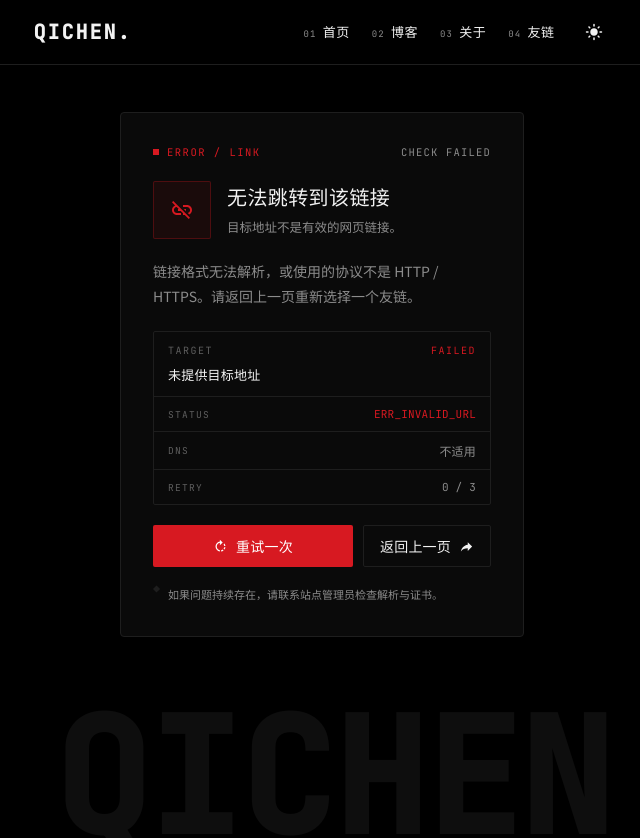
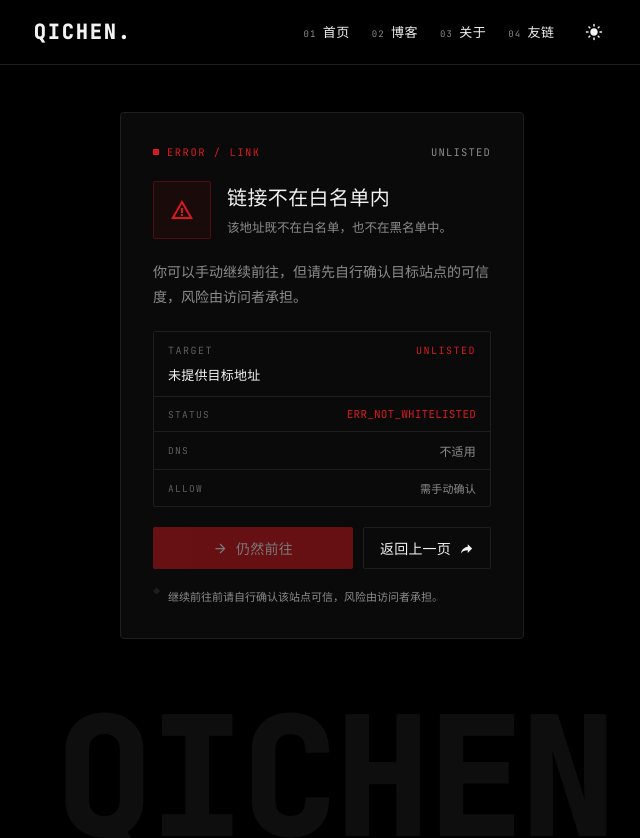
Before and after one commit to qichenya/qichen-web, a React (Vite) app: page /link-error in a window 1280 px wide. Shown: the top 838 px of the page, without its empty margins (318-958 px from the left). Built offline with nearby package versions, Linux system fonts and the light colour scheme; a web font is replaced by a local one.

Commit message:
友链跳转增加白名单与黑名单机制，未收录地址支持手动前往

```diff
--- /dev/null
+++ b/src/data/linkBlacklist.ts
@@ -0,0 +1,9 @@
+/**
+ * 友链跳转黑名单（外置，方便单独维护）
+ *
+ * - 按域名匹配，写域名或完整 URL 都可以，例如 `spam.com` / `https://spam.com/path`
+ * - 黑名单优先级高于白名单：即使同时在白名单里也会被拦截
+ */
+export const blockedLinks: string[] = [
+  'pornhub.com',
+];
--- /dev/null
+++ b/src/data/linkWhitelist.ts
@@ -0,0 +1,11 @@
+/**
+ * 友链跳转白名单（外置，方便单独维护）
+ *
+ * - `src/data/friendLinks.ts` 中的地址会自动加入白名单，无需在这里重复
+ * - 这里用于额外允许跳转的地址，只写完整的 http / https URL
+ * - 末尾斜杠可有可无，比较时会忽略
+ */
+export const extraAllowedLinks: string[] = [
+  'https://qichen.ink',
+  'https://qichen.icu',
+];
--- a/src/pages/LinkErrorPage.tsx
+++ b/src/pages/LinkErrorPage.tsx
@@ -1,11 +1,38 @@
-import React, { useCallback, useEffect, useRef, useState } from 'react';
+import React, { useCallback, useEffect, useMemo, useRef, useState } from 'react';
 import { Box, CircularProgress, Typography, alpha, useTheme } from '@mui/material';
-import { LinkOff, Reply, RotateRight } from '@mui/icons-material';
-import { useSearchParams } from 'react-router-dom';
+import { ArrowForward, Block, LinkOff, Reply, RotateRight, WarningAmber } from '@mui/icons-material';
+import { useNavigate, useSearchParams } from 'react-router-dom';
 import { FONT_DOTS, FONT_MONO, PAGE_MAX_WIDTH } from '../theme/theme';
+import { friendLinks } from '../data/friendLinks';
+import { extraAllowedLinks } from '../data/linkWhitelist';
+import { blockedLinks } from '../data/linkBlacklist';
 import { checkLink, type LinkFailure } from '../utils/linkCheck';
 
 const MAX_RETRY = 3;
+
+// 白名单按 协议 + 域名 + 路径 精确匹配，避免本站成为任意跳转/探测的中转
+const toWhitelistKey = (raw: string): string | null => {
+  try {
+    const url = new URL(raw);
+    if (url.protocol !== 'http:' && url.protocol !== 'https:') return null;
+    const path = url.pathname.replace(/\/+$/, '');
+    return `${url.protocol}//${url.host}${path}`.toLowerCase();
+  } catch {
+    return null;
+  }
+};
+
+// 黑名单按域名匹配，写完整 URL 或裸域名都能识别
+const toHostname = (raw: string): string | null => {
+  try {
+    const url = new URL(raw.includes('://') ? raw : `https://${raw}`);
+    return url.hostname.toLowerCase();
+  } catch {
+    return null;
+  }
+};
+
+type Phase = 'checking' | 'failed' | 'denied' | 'unlisted';
 
 const mono = (size: number, spacing = '0.02em') => ({
   fontFamily: FONT_MONO,
@@ -18,14 +45,36 @@ export const LinkErrorPage: React.FC = () => {
   const [searchParams] = useSearchParams();
   const target = searchParams.get('target') ?? '';
   const theme = useTheme();
+  const navigate = useNavigate();
 
-  const [phase, setPhase] = useState<'checking' | 'failed'>('checking');
+  const whitelist = useMemo(
+    () => new Set(
+      [...friendLinks.map((link) => link.url), ...extraAllowedLinks]
+        .map(toWhitelistKey)
+        .filter((key): key is string => Boolean(key)),
+    ),
+    [],
+  );
+  const blacklist = useMemo(
+    () => new Set(
+      blockedLinks
+        .map(toHostname)
+        .filter((host): host is string => Boolean(host)),
+    ),
+    [],
+  );
+  const targetKey = toWhitelistKey(target);
+  const targetHost = targetKey ? new URL(target).hostname.toLowerCase() : null;
+  const blacklisted = Boolean(targetHost && blacklist.has(targetHost));
+  const allowed = Boolean(targetKey && !blacklisted && whitelist.has(targetKey));
+
+  const [phase, setPhase] = useState<Phase>(allowed ? 'checking' : blacklisted ? 'denied' : 'unlisted');
   const [failure, setFailure] = useState<LinkFailure | null>(null);
   const [attempts, setAttempts] = useState(0);
   const runningRef = useRef(false);
 
   const run = useCallback(async () => {
-    if (runningRef.current) return;
+    if (!allowed || runningRef.current) return;
     runningRef.current = true;
     setPhase('checking');
 
@@ -40,11 +89,15 @@ export const LinkErrorPage: React.FC = () => {
 
     setFailure(result.failure);
     setPhase('failed');
-  }, [target]);
+  }, [allowed, target]);
 
   useEffect(() => {
+    if (!allowed) {
+      setPhase(blacklisted ? 'denied' : 'unlisted');
+      return;
+    }
     void run();
-  }, [run]);
+  }, [allowed, blacklisted, run]);
 
   const retry = () => {
     if (attempts >= MAX_RETRY) return;
@@ -57,6 +110,15 @@ export const LinkErrorPage: React.FC = () => {
     else window.close();
   };
 
+  // 既不在白名单也不在黑名单时，允许访问者手动前往
+  const goAnyway = () => {
+    if (!targetKey) return;
+    window.opener = null;
+    window.location.replace(target);
+  };
+
+  const denied = phase === 'denied';
+  const unlisted = phase === 'unlisted';
   const checking = phase === 'checking';
   const failureState = failure ?? {
     code: 'ERR_CONNECTION_FAILED',
@@ -65,12 +127,48 @@ export const LinkErrorPage: React.FC = () => {
     dns: '未找到可用记录',
   };
   const retryExhausted = attempts >= MAX_RETRY;
+  const primaryDisabled = unlisted ? !targetKey : !denied && (checking || retryExhausted);
 
-  const diagnosticsRows = [
-    { key: 'STATUS', value: checking ? 'PENDING' : failureState.code, accent: !checking },
-    { key: 'DNS', value: checking ? '检测中' : failureState.dns, accent: false },
-    { key: 'RETRY', value: `${attempts} / ${MAX_RETRY}`, accent: false },
-  ];
+  const metaRight = denied ? 'BLOCKED' : unlisted ? 'UNLISTED' : checking ? 'CHECKING' : 'CHECK FAILED';
+  const cardTitle = denied
+    ? '该地址已被列入黑名单'
+    : unlisted
+      ? '链接不在白名单内'
+      : checking
+        ? '正在检查链接'
+        : '无法跳转到该链接';
+  const cardSubtitle = denied
+    ? '目标站点在黑名单中，已阻止跳转。'
+    : unlisted
+      ? '该地址既不在白名单，也不在黑名单中。'
+      : checking
+        ? '请稍候，正在确认目标站点是否可以访问。'
+        : failureState.subtitle;
+  const cardDescription = denied
+    ? '该地址被明确列入黑名单，本站不会为其提供跳转。'
+    : unlisted
+      ? '你可以手动继续前往，但请先自行确认目标站点的可信度，风险由访问者承担。'
+      : checking
+        ? '检查通过后会自动跳转；若目标站点没有响应，就会停留在当前页面。'
+        : failureState.description;
+
+  const diagnosticsRows = denied
+    ? [
+        { key: 'STATUS', value: 'ERR_BLACKLISTED', accent: true },
+        { key: 'DNS', value: '不适用', accent: false },
+        { key: 'ALLOW', value: '已拉黑', accent: false },
+      ]
+    : unlisted
+      ? [
+          { key: 'STATUS', value: 'ERR_NOT_WHITELISTED', accent: true },
+          { key: 'DNS', value: '不适用', accent: false },
+          { key: 'ALLOW', value: '需手动确认', accent: false },
+        ]
+      : [
+          { key: 'STATUS', value: checking ? 'PENDING' : failureState.code, accent: !checking },
+          { key: 'DNS', value: checking ? '检测中' : failureState.dns, accent: false },
+          { key: 'RETRY', value: `${attempts} / ${MAX_RETRY}`, accent: false },
+        ];
 
   return (
     <Box sx={{ pt: { xs: 11, md: 14 }, pb: { xs: 8, md: 10 } }}>
@@ -94,7 +192,7 @@ export const LinkErrorPage: React.FC = () => {
               </Box>
             </Box>
             <Box component="span" sx={{ ...mono(10.5, '1.2px'), color: 'text.secondary', whiteSpace: 'nowrap' }}>
-              {checking ? 'CHECKING' : 'CHECK FAILED'}
+              {metaRight}
             </Box>
           </Box>
 
@@ -116,16 +214,20 @@ export const LinkErrorPage: React.FC = () => {
             >
               {checking ? (
                 <CircularProgress size={22} thickness={4} sx={{ color: 'primary.main' }} />
+              ) : denied ? (
+                <Block sx={{ fontSize: 24, color: 'primary.main' }} />
+              ) : unlisted ? (
+                <WarningAmber sx={{ fontSize: 24, color: 'primary.main' }} />
               ) : (
                 <LinkOff sx={{ fontSize: 24, color: 'primary.main' }} />
               )}
             </Box>
             <Box sx={{ display: 'flex', flexDirection: 'column', gap: '6px', minWidth: 0 }}>
               <Typography sx={{ fontSize: 20, fontWeight: 500, letterSpacing: '0.4px', lineHeight: '28px' }}>
-                {checking ? '正在检查链接' : '无法跳转到该链接'}
+                {cardTitle}
               </Typography>
               <Typography sx={{ fontSize: 12.5, color: 'text.secondary', lineHeight: '20px' }}>
-                {checking ? '请稍候，正在确认目标站点是否可以访问。' : failureState.subtitle}
+                {cardSubtitle}
               </Typography>
             </Box>
           </Box>
@@ -133,9 +235,7 @@ export const LinkErrorPage: React.FC = () => {
           <Box sx={{ height: 20 }} />
 
           <Typography sx={{ fontSize: 14, color: 'text.secondary', lineHeight: '25px' }}>
-            {checking
-              ? '检查通过后会自动跳转；若目标站点没有响应，就会停留在当前页面。'
-              : failureState.description}
+            {cardDescription}
           </Typography>
 
           <Box sx={{ height: 22 }} />
@@ -147,7 +247,7 @@ export const LinkErrorPage: React.FC = () => {
                   TARGET
                 </Box>
                 <Box component="span" sx={{ ...mono(10, '1.5px'), color: checking ? 'text.secondary' : 'primary.main', whiteSpace: 'nowrap' }}>
-                  {checking ? 'CHECKING' : 'FAILED'}
+                  {denied ? 'BLOCKED' : unlisted ? 'UNLISTED' : checking ? 'CHECKING' : 'FAILED'}
                 </Box>
               </Box>
               <Box
@@ -198,8 +298,8 @@ export const LinkErrorPage: React.FC = () => {
             <Box
               component="button"
               type="button"
-              onClick={retry}
-              disabled={checking || retryExhausted}
+              onClick={denied ? () => navigate('/links') : unlisted ? goAnyway : retry}
+              disabled={primaryDisabled}
               sx={{
                 display: 'flex',
                 alignItems: 'center',
@@ -210,17 +310,17 @@ export const LinkErrorPage: React.FC = () => {
                 px: 2,
                 border: 'none',
                 borderRadius: '2px',
-                cursor: checking || retryExhausted ? 'not-allowed' : 'pointer',
+                cursor: primaryDisabled ? 'not-allowed' : 'pointer',
                 bgcolor: 'primary.main',
                 color: '#FFFFFF',
                 ...mono(14, '0.2px'),
-                opacity: checking || retryExhausted ? 0.45 : 1,
+                opacity: primaryDisabled ? 0.45 : 1,
                 transition: 'opacity .2s ease',
-                '&:hover': { opacity: checking || retryExhausted ? 0.45 : 0.82 },
+                '&:hover': { opacity: primaryDisabled ? 0.45 : 0.82 },
               }}
             >
-              <RotateRight sx={{ fontSize: 15 }} />
-              {retryExhausted ? '重试次数已用完' : '重试一次'}
+              {denied || unlisted ? <ArrowForward sx={{ fontSize: 15 }} /> : <RotateRight sx={{ fontSize: 15 }} />}
+              {denied ? '去友链页' : unlisted ? '仍然前往' : retryExhausted ? '重试次数已用完' : '重试一次'}
             </Box>
             <Box
               component="button"
@@ -267,7 +367,11 @@ export const LinkErrorPage: React.FC = () => {
               />
             </Box>
             <Typography sx={{ fontSize: 11, color: 'text.secondary', lineHeight: '19px' }}>
-              如果问题持续存在，请联系站点管理员检查解析与证书。
+              {denied
+                ? '该地址已被列入黑名单，本站不会为其提供跳转。'
+                : unlisted
+                  ? '继续前往前请自行确认该站点可信，风险由访问者承担。'
+                  : '如果问题持续存在，请联系站点管理员检查解析与证书。'}
             </Typography>
           </Box>
         </Box>
```
Also changed, not shown: 1 other file (tests, documents, lock files or other folders).
